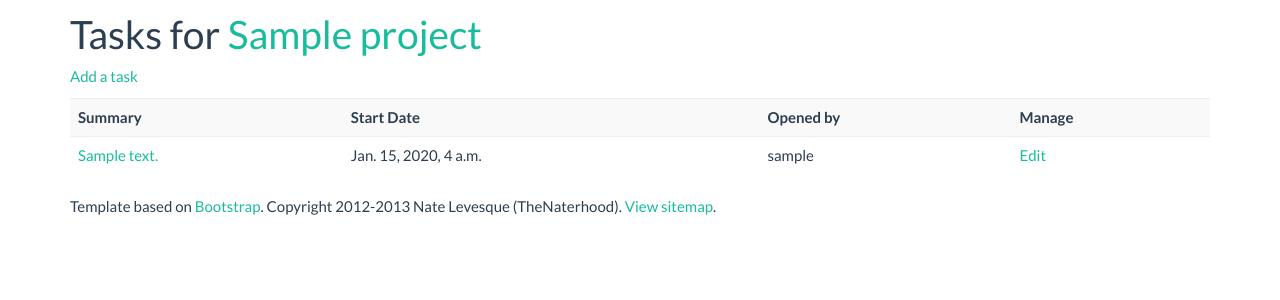
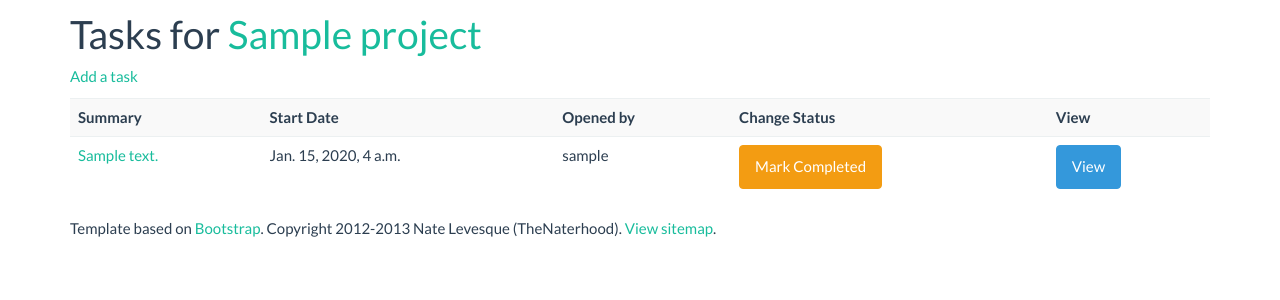
Before and after one commit to thenaterhood/subproject, a Django app: page /projects/task/viewall/1/ in a window 1280 px wide. Shown: the part 61-361 px from the top of the page. Run offline with Django 3.2, Linux system fonts and the light colour scheme; a user stored in the database is signed in; tables that the repository leaves empty hold one stand-in row (values such as "Sample post"); parts of the project's set-up code (start-up, migrations or seed data) failed here and were passed over.

Commit message:
bugfixes, improve project task views

```diff
--- a/project/templates/task_list.html
+++ b/project/templates/task_list.html
@@ -17,7 +17,8 @@
 			<th>Summary</th>
 			<th>Start Date</th>
 			<th>Opened by</th>
-			<th>Manage</th>
+			<th>Change Status</th>
+			<th>View</th>
 		</tr>
 
 	{% for t in tasks %}
@@ -25,7 +26,12 @@
 			<td><a href="/projects/task/view/{{t.id}}">{{ t.summary }}</a></td>
 			<td>{{t.startDate}}</td>
 			<td>{{t.creator}}</td>
-			<td><a href="/projects/task/edit/{{t.id}}/">Edit</a></td>
+			{% if project in t.openOn.all %}
+				<td><a class="btn btn-warning" href="/projects/{{project.id}}/closetask/{{t.id}}/">Mark Completed</a></td>
+			{% else %}
+				<td><a class="btn btn-default" href="/projects/{{project.id}}/opentask/{{t.id}}/">Mark Unfinished</a></td>
+			{% endif %}
+			<td><a class="btn btn-info" href="/projects/task/view/{{t.id}}/">View</a></td>
 		</tr>
 
 	{% endfor %}
--- a/project/templates/task_view.html
+++ b/project/templates/task_view.html
@@ -23,7 +23,7 @@
     		</div>
     	{% endfor %}
 	{% endif %}
-	<h2>{{task.summary}} {%if task.completed%}(Completed){%endif%}</h2>
+	<h2>Task: {{task.summary}} {%if task.completed%}(Completed){%endif%}</h2>
 	<p>{{task.description}}</p>
 
 	<p><em>Opened by {{task.creator}} {%if canEdit %}<a href="/projects/task/edit/{{task.id}}">(Edit/Delete)</a>{%endif%}</em></p>
--- a/project/views.py
+++ b/project/views.py
@@ -355,8 +355,7 @@ def time_stats(request):
 
 
 @login_required
-def add_task( request, proj_id ):
-	project = Project.objects.get(id=proj_id)
+def add_task( request, proj_id=False ):
 
 	if request.method == "POST" and request.user in project.members.all() :
 		projTask = ProjectTask()
@@ -433,7 +432,7 @@ def close_task_in_project( request, project_id, task_id ):
 
 		task.save()
 
-	return HttpResponseRedirect('/projects/task/view/'+str(task.id)+"/")
+	return HttpResponseRedirect( request.META['HTTP_REFERER'] )
 
 @login_required
 def open_task_in_project( request, project_id, task_id ):
@@ -446,7 +445,7 @@ def open_task_in_project( request, project_id, task_id ):
 		task.closedOn.remove( project )
 		task.save()
 
-	return HttpResponseRedirect('/projects/task/view/'+str(task.id)+"/")
+	return HttpResponseRedirect(request.META['HTTP_REFERER'])
 
 @login_required
 def add_existing_task_to_project( request, task_id, project_id=False ):
@@ -462,7 +461,7 @@ def add_existing_task_to_project( request, task_id, project_id=False ):
 			task.openOn.add( project )
 			task.save()
 
-			return HttpResponseRedirect( '/project/task/view/'+str(task_id)+"/" )
+			return HttpResponseRedirect( '/projects/task/view/'+str(task_id)+"/" )
 
 		else:
 			return HttpResponseRedirect( '/projects/welcome' )
```
Also changed, not shown: project/templates/project_view.html (+12 -6 lines).
